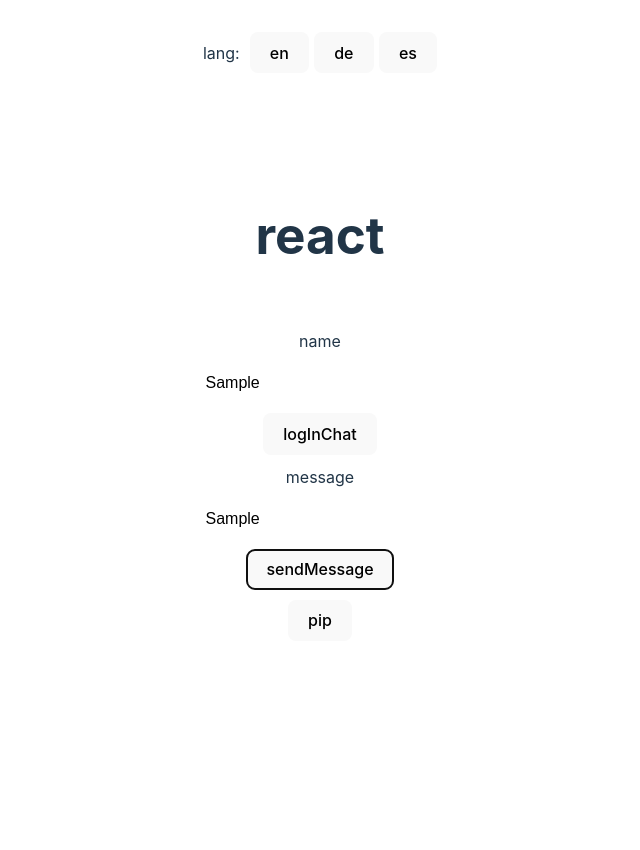
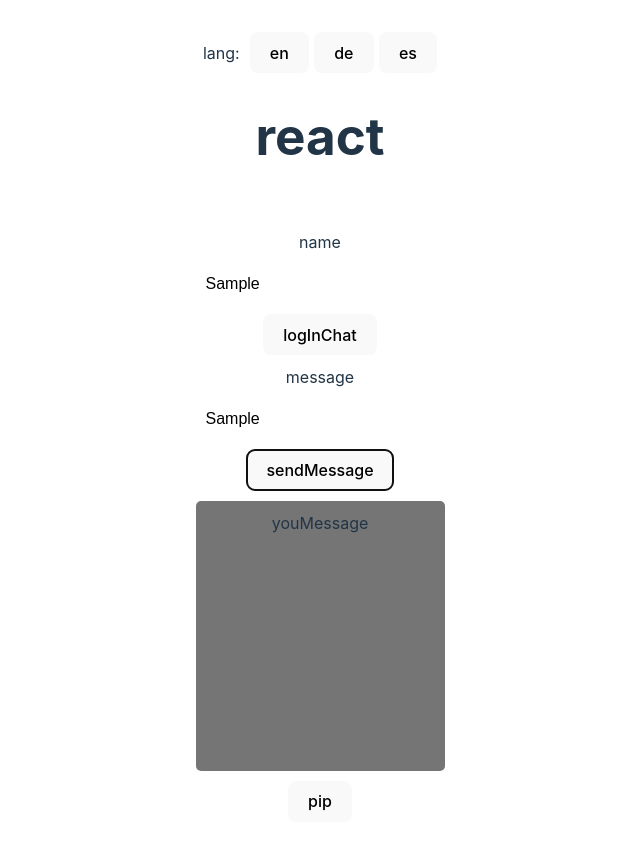
Before and after one commit to pryvalovbogdan/react-widget-PIP-chat, a React (Vite) app: page / in a window 1280 px wide. Both pictures are taken after typing "Sample", "Sample" into the empty fields and a click on the button "sendMessage". Shown: the top 850 px of the page, without its empty margins (320-960 px from the left). Before the commit the page ends 800 px from the top, so only its background shows below. Built offline with nearby package versions, Linux system fonts and the light colour scheme; no server answers; what i18next-resources-to-backend would draw is missing.

Commit message:
added local chat

```diff
--- a/i18n/locales/de/main.json
+++ b/i18n/locales/de/main.json
@@ -1,5 +1,19 @@
 {
-  "notes": "[DE] Notes",
-  "countIs": "[DE] count is {{count}}",
-  "react": "[DE] React"
+  "notes": "[DE]Notes",
+  "countIs": "[DE]count is {{count}}",
+  "react": "[DE]React",
+  "enterYourMessage": "[DE]Enter your message",
+  "pip":"Pip",
+  "typing": "[DE]Typing....",
+  "enterYourName": "[DE]Enter your name",
+  "message": "[DE]Message:",
+  "name": "[DE]Name:",
+  "logInChat": "[DE]Log in Chat",
+  "sendMessage": "[DE]Send message",
+  "welcomeToChat": "[DE]Welcome to Chat",
+  "thereOneParticipant": "[DE]there's 1 participant",
+  "thereAreParticipants": "[DE]there are {{numUsers}} participants",
+  "userLeft": "[DE]{{username}} left",
+  "userJoin": "[DE]{{username}} joined",
+  "youMessage": "[DE]You: {{message}}"
 }
--- a/i18n/locales/en/main.json
+++ b/i18n/locales/en/main.json
@@ -14,5 +14,6 @@
   "thereOneParticipant": "there's 1 participant",
   "thereAreParticipants": "there are {{numUsers}} participants",
   "userLeft": "{{username}} left",
-  "userJoin": "{{username}} joined"
+  "userJoin": "{{username}} joined",
+  "youMessage": "You: {{message}}"
 }
--- a/i18n/locales/es/main.json
+++ b/i18n/locales/es/main.json
@@ -1,5 +1,19 @@
 {
-  "notes": "[ES] Notes",
-  "countIs": "[ES] count is {{count}}",
-  "react": "[ES] React"
+  "notes": "[ES]Notes",
+  "countIs": "[ES]count is {{count}}",
+  "react": "[ES]React",
+  "enterYourMessage": "[ES]Enter your message",
+  "pip":"Pip",
+  "typing": "[ES]Typing....",
+  "enterYourName": "[ES]Enter your name",
+  "message": "[ES]Message:",
+  "name": "[ES]Name:",
+  "logInChat": "[ES]Log in Chat",
+  "sendMessage": "[ES]Send message",
+  "welcomeToChat": "[ES]Welcome to Chat",
+  "thereOneParticipant": "[ES]there's 1 participant",
+  "thereAreParticipants": "[ES]there are {{numUsers}} participants",
+  "userLeft": "[ES]{{username}} left",
+  "userJoin": "[ES]{{username}} joined",
+  "youMessage": "[ES]You: {{message}}"
 }
--- a/src/App.css
+++ b/src/App.css
@@ -65,10 +65,10 @@
 .toast-wrapper {
   display: flex;
   width: 100%;
-  height: calc(100% - 10px);
+  height: calc(100% - 20px);
   gap: 10px;
   flex-direction: column;
-  padding-top: 10px;
+  padding: 10px 0;
 }
 
 /* Styling for the input element */
@@ -103,3 +103,15 @@
 .input-container.error input {
   border-color: #ff6347; /* Change to your desired error color */
 }
+
+.local-chat {
+  background: #757575;
+  width: 100%;
+  height: 250px;
+  border-radius: 5px;
+  overflow-y: auto;
+  display: flex;
+  flex-direction: column;
+  gap: 10px;
+  padding: 10px;
+}
--- a/src/hooks/usePIP.tsx
+++ b/src/hooks/usePIP.tsx
@@ -1,14 +1,25 @@
 import { toast } from 'react-toastify';
+import { useState } from 'react';
+
 import i18next from '@i18n/i18next.ts';
+import { dispatchNotification } from '../utils.ts';
 
 let pipWindow: any;
 
-export const usePIP = (dispatchNotification: any) => {
+export const usePIP = (messages: string[]) => {
+  const [isPIPOpen, setIsPIPOpen] = useState<boolean>(false);
+
   const openDocumentPIP = async () => {
+    setIsPIPOpen(true);
     // Open a Picture-in-Picture window.
     pipWindow = await window.documentPictureInPicture.requestWindow({
       width: 500,
       height: 500,
+    });
+
+    // Handle closing PIP window
+    pipWindow.addEventListener('pagehide', () => {
+      setIsPIPOpen(false);
     });
 
     // Copy style sheets over from the initial document
@@ -31,11 +42,14 @@
       }
     });
 
+    // Creating wrapper for chat
+    const wrapper = document.createElement('div');
+    wrapper.className = 'toast-wrapper';
+
     // Insert element into the Picture-in-Picture window.
-    const wrapper = document.createElement('div');
+    pipWindow.document.body.appendChild(wrapper);
 
-    wrapper.className = 'toast-wrapper';
-    pipWindow.document.body.appendChild(wrapper);
+    messages.forEach(item => dispatchNotification(item, pipWindow));
   };
 
   const addParticipantsMessage = (data: { numUsers: number }) => {
@@ -50,5 +64,5 @@
     dispatchNotification(message, pipWindow, 'JOIN');
   };
 
-  return { pipWindow, openDocumentPIP, addParticipantsMessage };
+  return { pipWindow, openDocumentPIP, addParticipantsMessage, isPIPOpen };
 };
--- a/src/hooks/useSocketIO.tsx
+++ b/src/hooks/useSocketIO.tsx
@@ -11,6 +11,7 @@
   setIsTyping: (isTyping: boolean) => void,
   pipWindow: any,
   addParticipantsMessage: (data: { numUsers: number }) => void,
+  addMessage: (mes: string) => void,
 ) => {
   useEffect(() => {
     socket.on('disconnect', reason => {
@@ -60,7 +61,10 @@
     });
 
     socket.on('new message', data => {
-      dispatchNotification(data.message, pipWindow);
+      const newMessage = `${data.username}: ${data.message}`;
+
+      dispatchNotification(newMessage, pipWindow);
+      addMessage(newMessage);
     });
 
     return () => {
--- a/src/modules/main/index.tsx
+++ b/src/modules/main/index.tsx
@@ -15,19 +15,25 @@
   const [message, setMessage] = useState<string>('');
   const [messages, setMessages] = useState<string[]>([]);
   const [isTyping, setIsTyping] = useState<boolean>(false);
-
   const { t } = useTranslation();
 
-  const { addParticipantsMessage, openDocumentPIP, pipWindow } = usePIP(dispatchNotification);
-  const { socket } = useSocketIO(setIsTyping, pipWindow, addParticipantsMessage);
+  const addMessage = (mes: string) => setMessages(prev => [...prev, mes]);
+
+  const { addParticipantsMessage, openDocumentPIP, pipWindow, isPIPOpen } = usePIP(messages);
+  const { socket } = useSocketIO(setIsTyping, pipWindow, addParticipantsMessage, addMessage);
 
   const sendMessageHandle = () => {
+    const newMessage = t('youMessage', { message });
+
     socket.emit('new message', message);
     socket.emit('stop typing');
-    if (pipWindow) {
-      dispatchNotification(message, pipWindow);
+
+    // Check is the Document Picture-in-Picture API supported.
+    if ('documentPictureInPicture' in window && pipWindow) {
+      dispatchNotification(newMessage, pipWindow);
     }
-    setMessages([...messages, message]);
+
+    setMessages([...messages, newMessage]);
     setIsTyping(false);
   };
 
@@ -59,6 +65,13 @@
         />
         {isTyping && <span>{t('typing')}</span>}
         <ButtonWithTranslate i18Key='sendMessage' handle={sendMessageHandle} />
+        {!isPIPOpen && (
+          <div className='local-chat'>
+            {messages.map(item => (
+              <span key={item}>{item}</span>
+            ))}
+          </div>
+        )}
         <ButtonWithTranslate i18Key='pip' handle={openDocumentPIP} />
       </div>
     </>
--- a/src/utils.ts
+++ b/src/utils.ts
@@ -12,7 +12,7 @@
 };
 
 export function dispatchNotification(text: string, pipWindow?: any, type?: string) {
-  const wrapper = pipWindow.document.body.querySelector('.toast-wrapper');
+  const wrapper = pipWindow?.document.body.querySelector('.toast-wrapper');
   const message = document.createElement('div');
 
   message.className = 'toast';
@@ -21,6 +21,8 @@
   message.style.background = getBackGround(type);
   isLeft = !isLeft;
 
-  wrapper.appendChild(message);
-  pipWindow.document.body.scrollTop = wrapper.scrollHeight;
+  if (wrapper) {
+    wrapper.appendChild(message);
+    pipWindow.document.body.scrollTop = wrapper.scrollHeight;
+  }
 }
```
